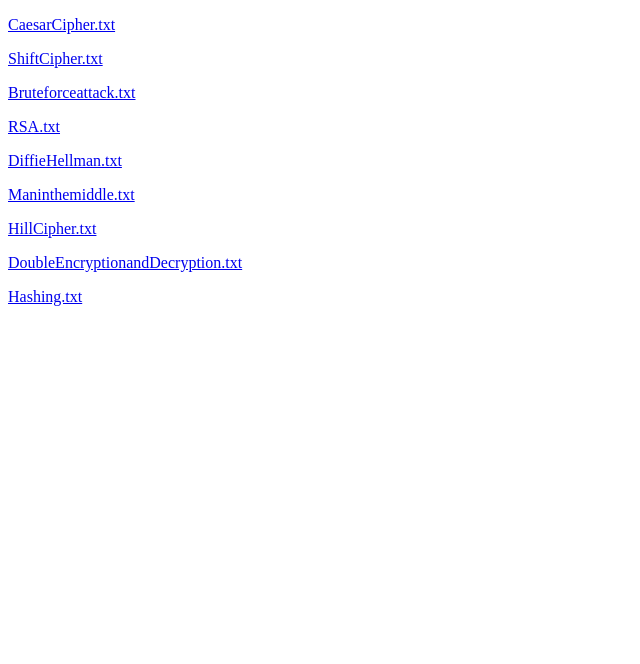
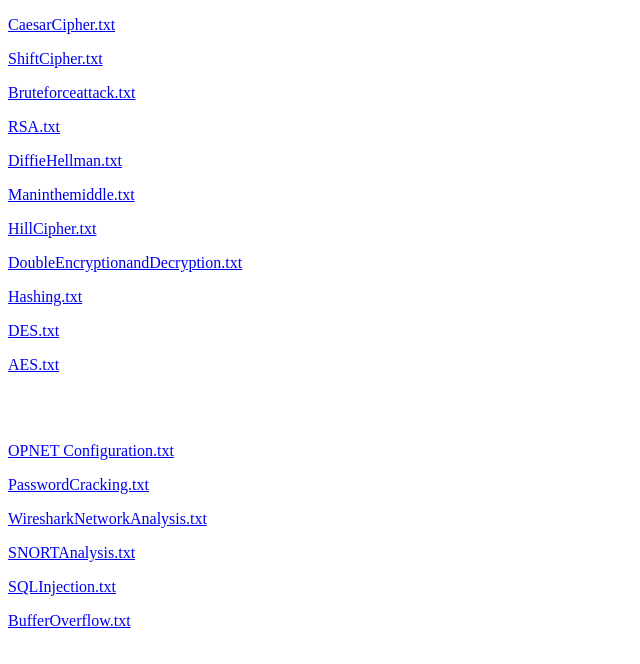
Before and after one commit to raghulR003/ISLABCodes, a plain HTML site: page index.html in a window 1280 px wide. Shown: the whole page, without its empty margins (0-640 px from the left). Drawn offline with Linux system fonts and the light colour scheme.

Commit message:
Update index.html

```diff
--- a/index.html
+++ b/index.html
@@ -15,6 +15,15 @@
     <p><a href="#" onclick="copyTextFromFile('HillCipher.txt')">HillCipher.txt</a></p>
     <p><a href="#" onclick="copyTextFromFile('DoubleEncryptionandDecryption.txt')">DoubleEncryptionandDecryption.txt</a></p>
     <p><a href="#" onclick="copyTextFromFile('Hashing.txt')">Hashing.txt</a></p>
+    <p><a href="#" onclick="copyTextFromFile('DES.txt')">DES.txt</a></p>
+    <p><a href="#" onclick="copyTextFromFile('AES.txt')">AES.txt</a></p>
+    <br><br>
+    <p><a href="#" onclick="copyTextFromFile('OPNETConfiguration.txt')">OPNET Configuration.txt</a></p>
+    <p><a href="#" onclick="copyTextFromFile('PasswordCracking.txt')">PasswordCracking.txt</a></p>
+    <p><a href="#" onclick="copyTextFromFile('WiresharkNetworkAnalysis.txt')">WiresharkNetworkAnalysis.txt</a></p>
+    <p><a href="#" onclick="copyTextFromFile('SNORTAnalysis.txt')">SNORTAnalysis.txt</a></p>
+    <p><a href="#" onclick="copyTextFromFile('SQLInjection.txt')">SQLInjection.txt</a></p>
+    <p><a href="#" onclick="copyTextFromFile('BufferOverflow.txt')">BufferOverflow.txt</a></p>
 
     <script>
         function copyTextFromFile(filename) {
```
